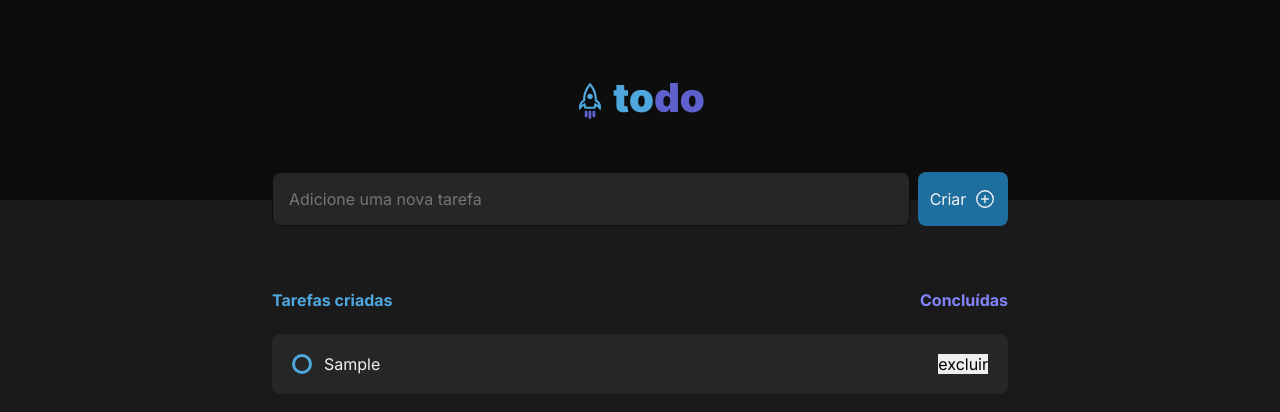
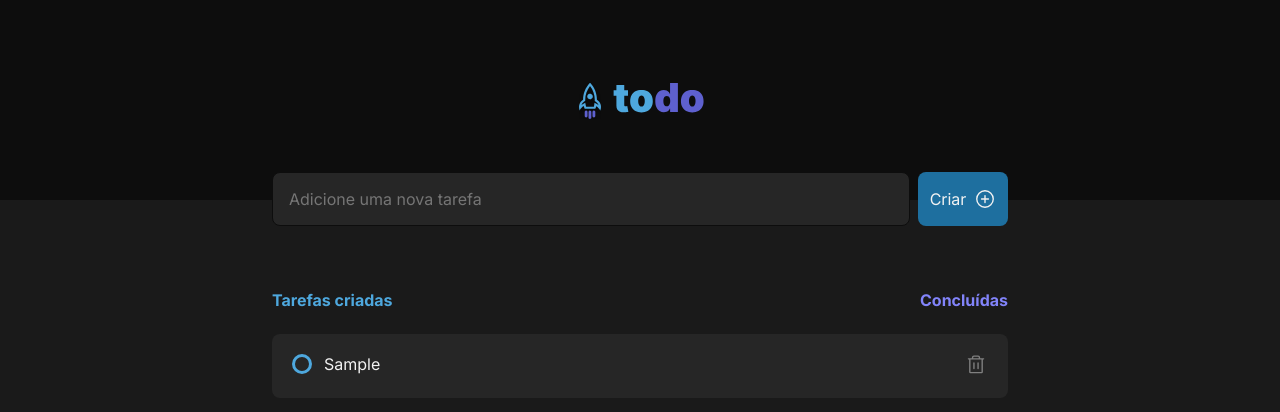
Before and after one commit to LuizGarbini/01-desafio-react-js, a React (Vite) app: page / in a window 1280 px wide. Both pictures are taken after typing "Sample" into the empty fields and a click on the button "Criar". Shown: the top 412 px of the page. Built offline with nearby package versions, Linux system fonts and the light colour scheme.

Commit message:
:wrench: styles trash

```diff
--- a/src/App.tsx
+++ b/src/App.tsx
@@ -7,8 +7,6 @@ import { Task } from "./components/Task";
 import "./global.css";
 import stylesTasks from "./components/Tasks.module.css";
 import stylesApp from "./App.module.css";
-
-const comments = [1, 2, 3];
 
 export type Task = {
   id: number;
@@ -52,7 +50,7 @@ export function App() {
 
   useEffect(() => {
     console.log({ tasks });
-  }, [tasks]);
+  }, [tasks?.length]);
 
   return (
     <div className={stylesApp.content}>
--- a/src/components/Task.module.css
+++ b/src/components/Task.module.css
@@ -38,8 +38,11 @@
   flex: 1;
 }
 
-.tresh {
+.trash {
   width: 24px;
   height: 24px;
   border-radius: 4px;
+  color: var(--Gray-300);
+  cursor: pointer;
+  background-color: transparent;
 }
--- a/src/components/Task.tsx
+++ b/src/components/Task.tsx
@@ -1,5 +1,7 @@
 import React from "react";
 import ReactDOM from "react-dom/client";
+
+import { Trash } from "@phosphor-icons/react";
 
 import stylesTask from "./Task.module.css";
 import { Task as TaskType } from "../App";
@@ -35,7 +37,7 @@ export function Task(props: TaskProps) {
           className={stylesTask.trash}
           onClick={() => handleRemoveTask(id)}
         >
-          excluir
+          <Trash size={22} />
         </button>
       </div>
     </div>
--- a/src/components/Tasks.tsx
+++ b/src/components/Tasks.tsx
@@ -1,6 +1,7 @@
 import React from "react";
 import ReactDOM from "react-dom/client";
 import stylesTasks from "./Tasks.module.css";
+import { App } from "../App";
 
 import stylesApp from "./Tasks.module.css";
 
@@ -8,7 +9,7 @@ export function Tasks() {
   return (
     <div className={stylesApp.tasksEmpty}>
       <div className={stylesApp.taskTopCenter}>
-        <span className={stylesApp.tasksCreate}>Tarefas criadas</span>
+        <span className={stylesApp.tasksCreate}>Tarefas criadas </span>
         <span className={stylesApp.tasksCompleted}>Concluídas</span>
       </div>
     </div>
```
